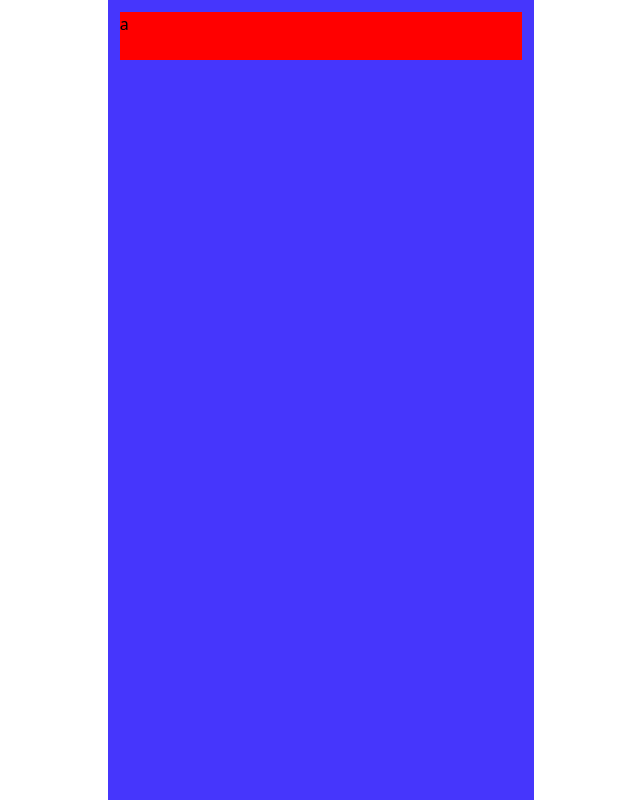
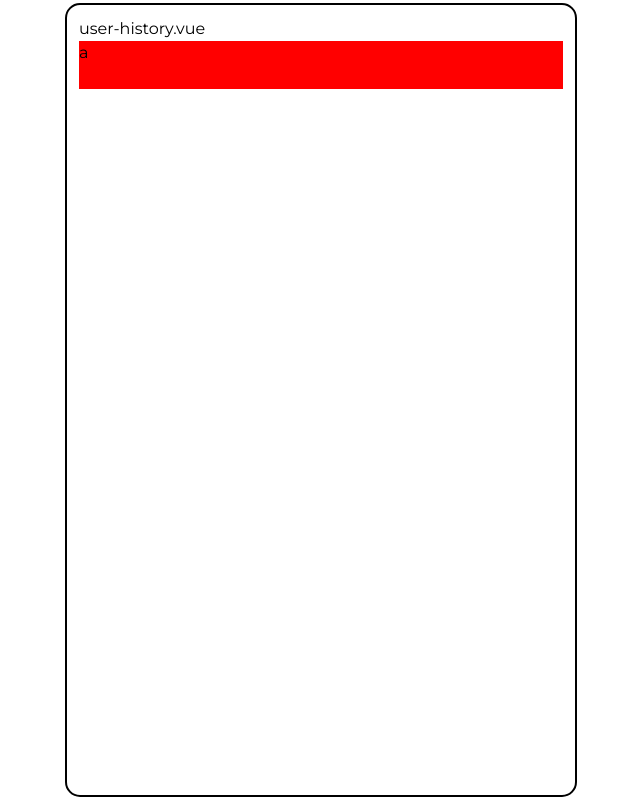
Before and after one commit to kursad333/gainstar, a Vue app in the folder src/web/: page /history in a window 1280 px wide. Before the commit this address had no page. Shown: the whole page, without its empty margins (319-959 px from the left). Built offline with nearby package versions, Linux system fonts and the light colour scheme; the HTML template or start-up script is replaced by a standard one.

Commit message:
Front-end blueprint is set

```diff
--- a/src/web/src/App.vue
+++ b/src/web/src/App.vue
@@ -1,30 +1,18 @@
 <script setup lang="ts">
 import {RouterLink, RouterView} from 'vue-router'
-import TopNav from "@/components/nav/top-nav.vue";
+import MobileContainer from "@/components/template/mobile-container.vue";
 import BottomNav from "@/components/nav/bottom-nav.vue";
-import DefaultPhone from "@/components/template/default-phone.vue";
 </script>
 
 <template>
-  <div class="viewport-wrapper">
-    <main class="container p-3 flex-col md:w-1/2 xl:w-1/3">
+  <mobile-container>
+    <main class="content">
       <RouterView />
-      <BottomNav />
     </main>
-  </div>
+    <bottom-nav/>
+  </mobile-container>
 </template>
 
 <style scoped>
-.viewport-wrapper {
-  display: flex;
-  justify-content: center;
-  align-items: center;
-}
 
-main {
-  display: flex;
-  justify-content: space-between;
-  background-color: #4636FC;
-  min-height: 100vh;
-}
 </style>
--- a/src/web/src/assets/main.css
+++ b/src/web/src/assets/main.css
@@ -1,9 +1,16 @@
-
 @import url('https://fonts.googleapis.com/css2?family=JetBrains+Mono:ital,wght@0,100..800;1,100..800&display=swap');
 @import url('https://fonts.googleapis.com/css2?family=JetBrains+Mono:ital,wght@0,100..800;1,100..800&family=Montserrat:ital,wght@0,100..900;1,100..900&display=swap');
 
 @import './reset.css';
 @import "tailwindcss";
+@import "bootstrap-icons/font/bootstrap-icons.css";
+
+#app {
+    display: flex;
+    justify-content: center;
+    min-height: 100vh;
+    font-family: 'Montserrat', sans-serif;
+}
 
 :root {
     --primary-color: #4636FC;
--- a/src/web/src/components/template/default-phone.vue
+++ /dev/null
@@ -1,19 +0,0 @@
-<template>
-  <main class="container p-3 flex-col md:w-1/2 xl:w-1/3">
-    <slot name="content"></slot>
-    <slot name="btm-nav"></slot>
-  </main>
-</template>
-
-<script setup lang="ts">
-
-</script>
-
-<style scoped>
-main {
-  display: flex;
-  justify-content: space-between;
-  background-color: #4636FC;
-  min-height: 100vh;
-}
-</style>
--- /dev/null
+++ b/src/web/src/components/template/mobile-container.vue
@@ -0,0 +1,19 @@
+<template>
+  <div class="container p-3 flex-col justify-between md:w-2/3 xl:w-2/5">
+    <slot></slot>
+  </div>
+</template>
+
+<script setup lang="ts">
+</script>
+
+<style scoped>
+@media (min-width: 768px) {
+  .container {
+    border: 2px solid black;
+    border-radius: 15px;
+    margin: 3px 0 3px 0;
+    min-height: calc(100vh - 6px);
+  }
+}
+</style>
--- a/src/web/src/router/index.ts
+++ b/src/web/src/router/index.ts
@@ -3,6 +3,8 @@ import SessionCurrent from "@/views/session-current.vue";
 import SessionCreate from "@/views/session-create.vue";
 import SessionAdd from "@/views/session-add.vue";
 import Welcome from "@/views/welcome.vue";
+import UserHistory from "@/views/user-history.vue";
+import UserProfile from "@/views/user-profile.vue";
 
 const router = createRouter({
   history: createWebHistory(import.meta.env.BASE_URL),
@@ -11,6 +13,16 @@ const router = createRouter({
       path: '/',
       name: 'home',
       component: Welcome,
+    },
+    {
+      path: '/history',
+      name: 'history',
+      component: UserHistory
+    },
+    {
+      path: '/profile',
+      name: 'profile',
+      component: UserProfile
     },
     {
       path: '/session',
--- /dev/null
+++ b/src/web/src/views/user-history.vue
@@ -0,0 +1,11 @@
+<template>
+  <h1>user-history.vue</h1>
+</template>
+
+<script setup lang="ts">
+
+</script>
+
+<style scoped>
+
+</style>
--- /dev/null
+++ b/src/web/src/views/user-profile.vue
@@ -0,0 +1,11 @@
+<template>
+  <h1>user-profile.vue</h1>
+</template>
+
+<script setup lang="ts">
+
+</script>
+
+<style scoped>
+
+</style>
```
